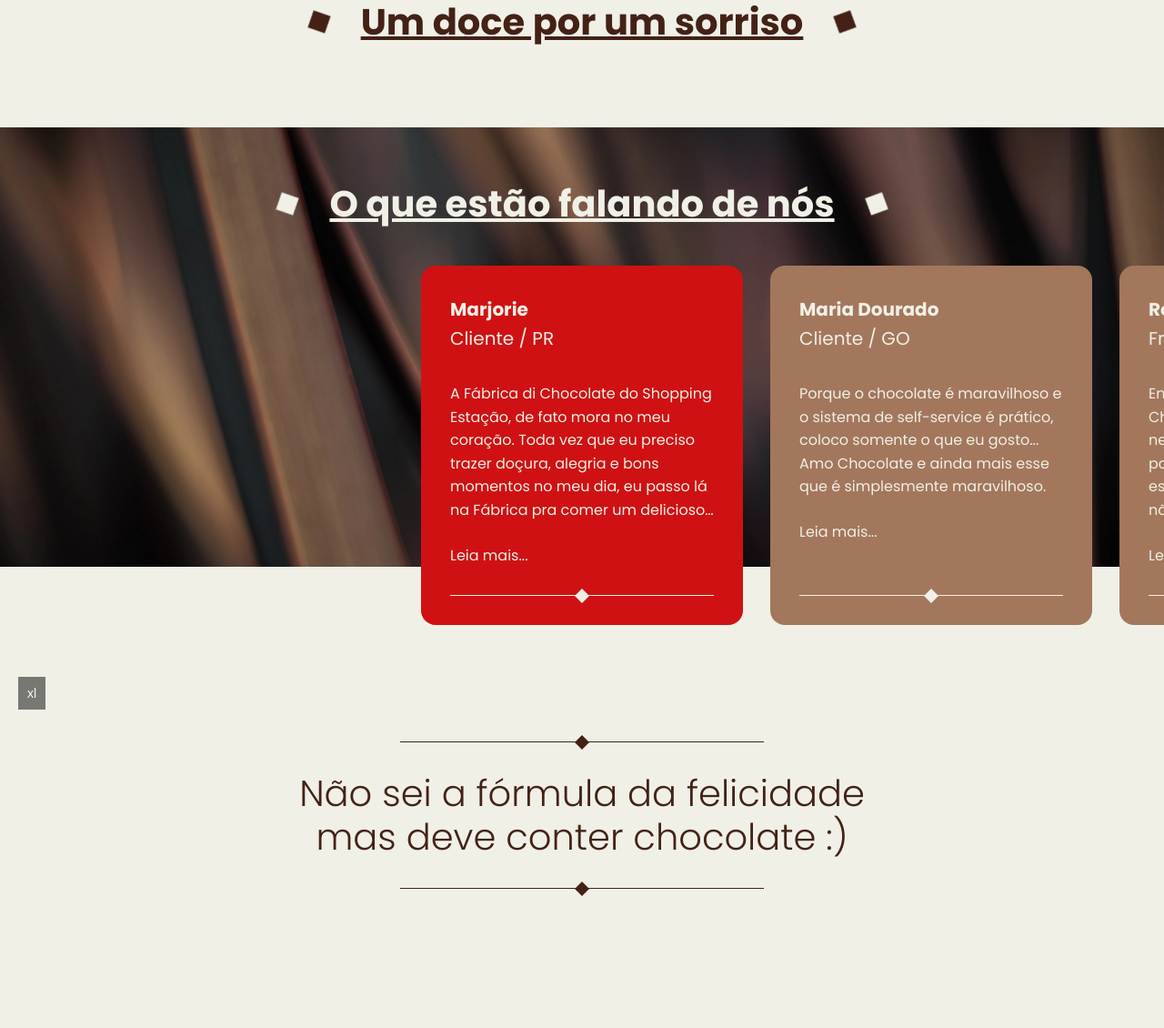
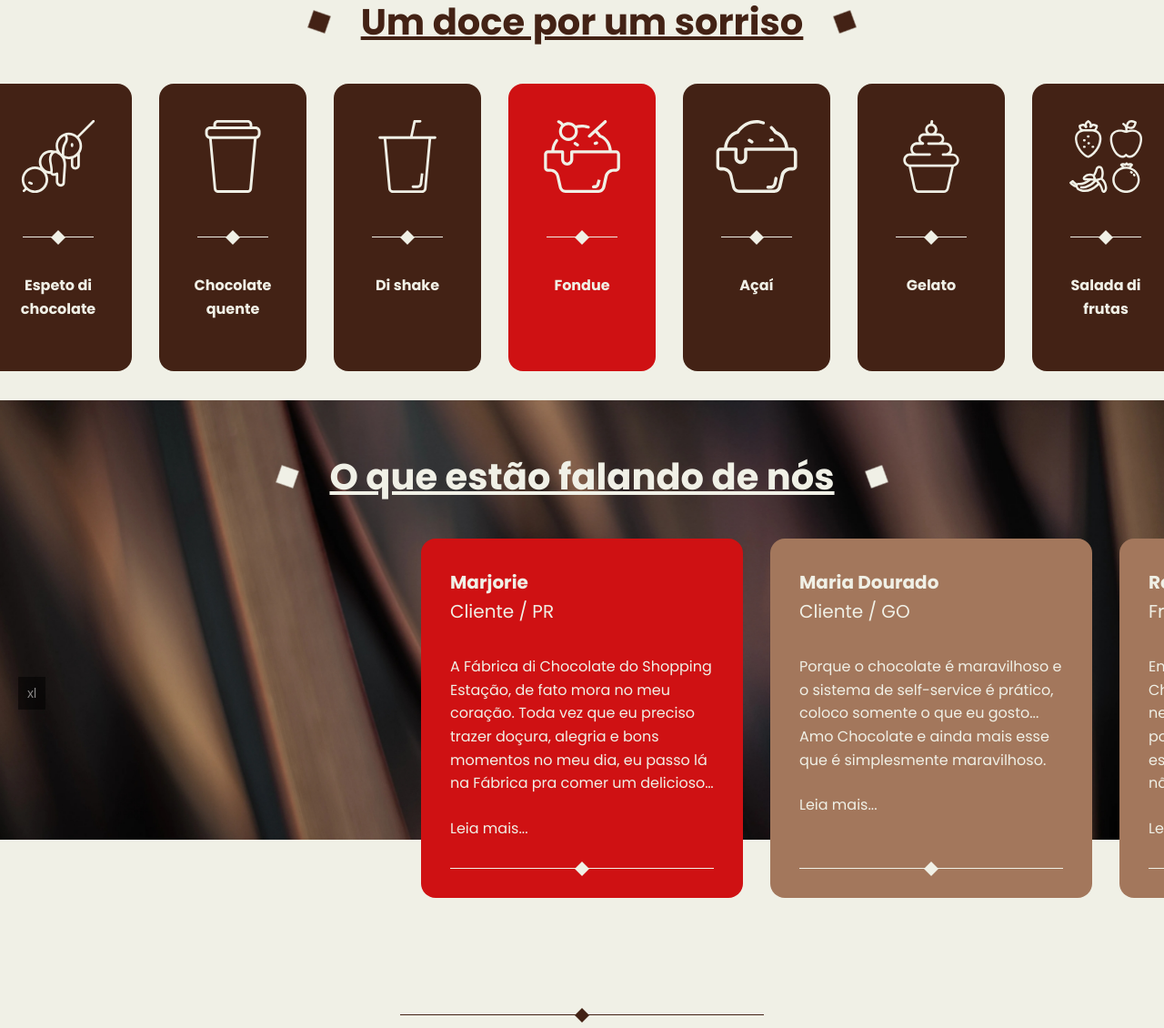
Before and after one commit to flaviort/fabrica-di-chocolate, a PHP site: page / in a window 1280 px wide. Shown: the top 1130 px of the page at 91% size. Run offline with PHP 8.4, Linux system fonts and the light colour scheme.

Commit message:
landing page pt2

```diff
--- a/assets/scss/pages/home.scss
+++ b/assets/scss/pages/home.scss
@@ -22,6 +22,65 @@ body.home {
 
         .cards-slider {
             margin: 3rem auto;
+
+            .swiper-slide {
+                height: auto;
+
+                &.swiper-slide-active {
+                    .box {
+                        background-color: $red;
+                    }
+                }
+
+                .box {
+                    display: block;
+                    background-color: $brown-dark;
+                    padding: 1.5rem;
+                    border-radius: .5rem;
+                    height: calc(100% - 3rem);
+                    transition: .3s;
+                    color: $beige;
+
+                    @media #{$mq-sm-min} {
+                        height: calc(100% - 4rem);
+                        padding: 2.5rem 2rem;
+                        border-radius: 1rem;
+                    }
+
+                    .icon {
+                        display: flex;
+                        align-items: center;
+                        justify-content: center;
+                        position: relative;
+                        width: auto;
+                        height: 5rem;
+                        margin: auto;
+                    }
+
+                    .line {
+                        display: block;
+                        position: relative;
+                        width: 80%;
+                        height: 1px;
+                        background-color: $beige;
+                        margin: 3rem auto 2.5rem auto;
+
+                        svg {
+                            position: absolute;
+                            top: 50%;
+                            left: 50%;
+                            transform: translate(-50%, -50%);
+                            display: block;
+                            width: 1rem;
+                            height: 1rem;
+                        }
+                    }
+
+                    p {
+
+                    }
+                }
+            }
         }
     }
 
--- a/index.php
+++ b/index.php
@@ -60,11 +60,131 @@
 
 								</h2>
 
-								<div class="cards-slider swiper-container wow fadeIn">
+								<div class="cards-slider swiper-container text-medium wow fadeIn">
 									<div class="swiper-wrapper">
 
 										<div class="swiper-slide">
 											<div class="box">
+
+												<div class="icon">
+													<?php echo file_get_contents("assets/svg/fondue.svg"); ?>
+												</div>
+
+												<div class="line">
+													<?php echo file_get_contents("assets/svg/lozenge.svg"); ?>
+												</div>
+
+												<p>
+													<strong>Fondue</strong>
+												</p>
+
+											</div>
+										</div>
+
+										<div class="swiper-slide">
+											<div class="box">
+
+												<div class="icon">
+													<?php echo file_get_contents("assets/svg/acai.svg"); ?>
+												</div>
+
+												<div class="line">
+													<?php echo file_get_contents("assets/svg/lozenge.svg"); ?>
+												</div>
+
+												<p>
+													<strong>Açaí</strong>
+												</p>
+
+											</div>
+										</div>
+
+										<div class="swiper-slide">
+											<div class="box">
+
+												<div class="icon">
+													<?php echo file_get_contents("assets/svg/gelato.svg"); ?>
+												</div>
+
+												<div class="line">
+													<?php echo file_get_contents("assets/svg/lozenge.svg"); ?>
+												</div>
+
+												<p>
+													<strong>Gelato</strong>
+												</p>
+
+											</div>
+										</div>
+
+										<div class="swiper-slide">
+											<div class="box">
+
+												<div class="icon">
+													<?php echo file_get_contents("assets/svg/salada-di-frutas.svg"); ?>
+												</div>
+
+												<div class="line">
+													<?php echo file_get_contents("assets/svg/lozenge.svg"); ?>
+												</div>
+
+												<p>
+													<strong>Salada di frutas</strong>
+												</p>
+
+											</div>
+										</div>
+
+										<div class="swiper-slide">
+											<div class="box">
+
+												<div class="icon">
+													<?php echo file_get_contents("assets/svg/espeto-di-chocolate.svg"); ?>
+												</div>
+
+												<div class="line">
+													<?php echo file_get_contents("assets/svg/lozenge.svg"); ?>
+												</div>
+
+												<p>
+													<strong>Espeto di chocolate</strong>
+												</p>
+
+											</div>
+										</div>
+
+										<div class="swiper-slide">
+											<div class="box">
+
+												<div class="icon">
+													<?php echo file_get_contents("assets/svg/chocolate-quente.svg"); ?>
+												</div>
+
+												<div class="line">
+													<?php echo file_get_contents("assets/svg/lozenge.svg"); ?>
+												</div>
+
+												<p>
+													<strong>Chocolate quente</strong>
+												</p>
+
+											</div>
+										</div>
+
+										<div class="swiper-slide">
+											<div class="box">
+
+												<div class="icon">
+													<?php echo file_get_contents("assets/svg/di-shake.svg"); ?>
+												</div>
+
+												<div class="line">
+													<?php echo file_get_contents("assets/svg/lozenge.svg"); ?>
+												</div>
+
+												<p>
+													<strong>Di shake</strong>
+												</p>
 
 											</div>
 										</div>
```
Also changed, not shown: assets/js/home.js (+33 -0 lines), assets/css/main.css, assets/svg/acai.svg (added), assets/svg/chocolate-quente.svg (added), assets/svg/di-shake.svg (added), assets/svg/espeto-di-chocolate.svg (added), assets/svg/fondue.svg (added), assets/svg/gelato.svg (added), assets/svg/salada-di-frutas.svg (added).
